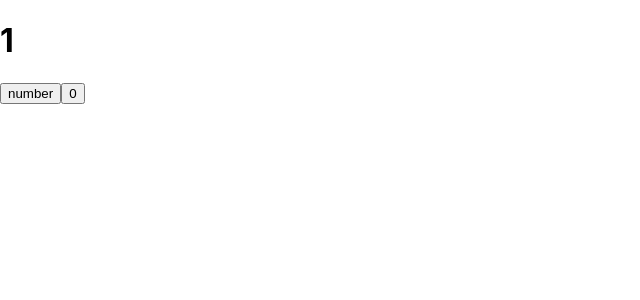
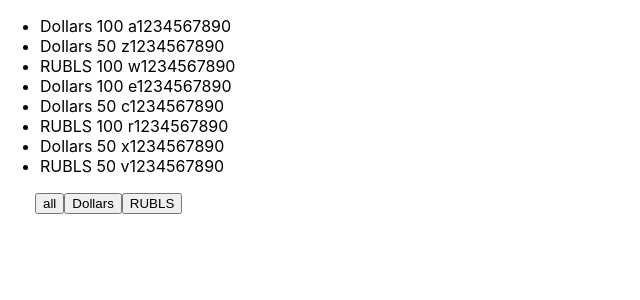
Before and after one commit to sozzuro/mikrotasks, a React (Create React App) app: page / in a window 1280 px wide. Shown: the top 300 px of the page, without its empty margins (0-640 px from the left). Built offline with nearby package versions, Linux system fonts and the light colour scheme.

Commit message:
feat: created fifth microtask (filter)

```diff
--- a/src/App.tsx
+++ b/src/App.tsx
@@ -4,6 +4,9 @@ import Header from "./hw/hw1/Header";
 import Footer from "./hw/hw1/Footer";
 import NewComponent from "./hw/hw2/NewComponent";
 import Button from "./hw/hw3/Button";
+import FilterComponent from "./hw/hw5/FilterComponent";
+
+export type FilterType = 'all' | 'dollar' | 'ruble';
 
 function App() {
 
@@ -51,6 +54,32 @@ function App() {
         console.log(a);
     }
 
+    const [money, setMoney] = useState([
+        {banknots: 'Dollars', value: 100, number: ' a1234567890'},
+        {banknots: 'Dollars', value: 50, number: ' z1234567890'},
+        {banknots: 'RUBLS', value: 100, number: ' w1234567890'},
+        {banknots: 'Dollars', value: 100, number: ' e1234567890'},
+        {banknots: 'Dollars', value: 50, number: ' c1234567890'},
+        {banknots: 'RUBLS', value: 100, number: ' r1234567890'},
+        {banknots: 'Dollars', value: 50, number: ' x1234567890'},
+        {banknots: 'RUBLS', value: 50, number: ' v1234567890'},
+    ])
+
+    const [filter, setFilter] = useState('all');
+
+    let currentMoney = money;
+
+    if (filter === 'dollar') {
+        currentMoney = money.filter((el) => el.banknots === 'Dollars')
+    }
+    if (filter === 'ruble') {
+        currentMoney = money.filter((el) => el.banknots === 'RUBLS')
+    }
+
+    const onClickFilterHandler = (nameButton: FilterType) => {
+        setFilter(nameButton);
+    }
+
     return (
         <div>
             {/*FIRST TASK*/}
@@ -67,9 +96,12 @@ function App() {
             {/*<Button name={'stupid button'} callback={Button3foo}/>*/}
 
             {/*Fourth TASK*/}
-            <h1>{a}</h1>
-            <button onClick={onClickHandler}>number</button>
-            <button onClick={onClickHandlerZero}>0</button>
+            {/*<h1>{a}</h1>*/}
+            {/*<button onClick={onClickHandler}>number</button>*/}
+            {/*<button onClick={onClickHandlerZero}>0</button>*/}
+
+            {/*Fifth TASK*/}
+            <FilterComponent currentMoney={currentMoney} onClickFilterHandler={onClickFilterHandler}/>
         </div>
     );
 }
--- /dev/null
+++ b/src/hw/hw5/FilterComponent.tsx
@@ -0,0 +1,41 @@
+import React from 'react';
+import Button from "../hw3/Button";
+import {FilterType} from "../../App";
+
+type MoneyType = {
+    banknots: string,
+    value: number,
+    number: string
+}
+
+type FilterComponentPropsType = {
+    currentMoney: Array<MoneyType>,
+    onClickFilterHandler: (value: FilterType) => void
+}
+
+const FilterComponent = (props: FilterComponentPropsType) => {
+    return (
+        <div>
+            <ul>
+                {
+                    props.currentMoney.map((el, index) => {
+                        return (
+                            <li key={index}>
+                                <span>{el.banknots} </span>
+                                <span>{el.value} </span>
+                                <span>{el.number}</span>
+                            </li>
+                        )
+                    })
+                }
+            </ul>
+            <div style={{marginLeft: '35px'}}>
+                <Button name={'all'} callback={() => props.onClickFilterHandler('all')}/>
+                <Button name={'Dollars'} callback={() => props.onClickFilterHandler('dollar')}/>
+                <Button name={'RUBLS'} callback={() => props.onClickFilterHandler('ruble')}/>
+            </div>
+        </div>
+    );
+};
+
+export default FilterComponent;
```
